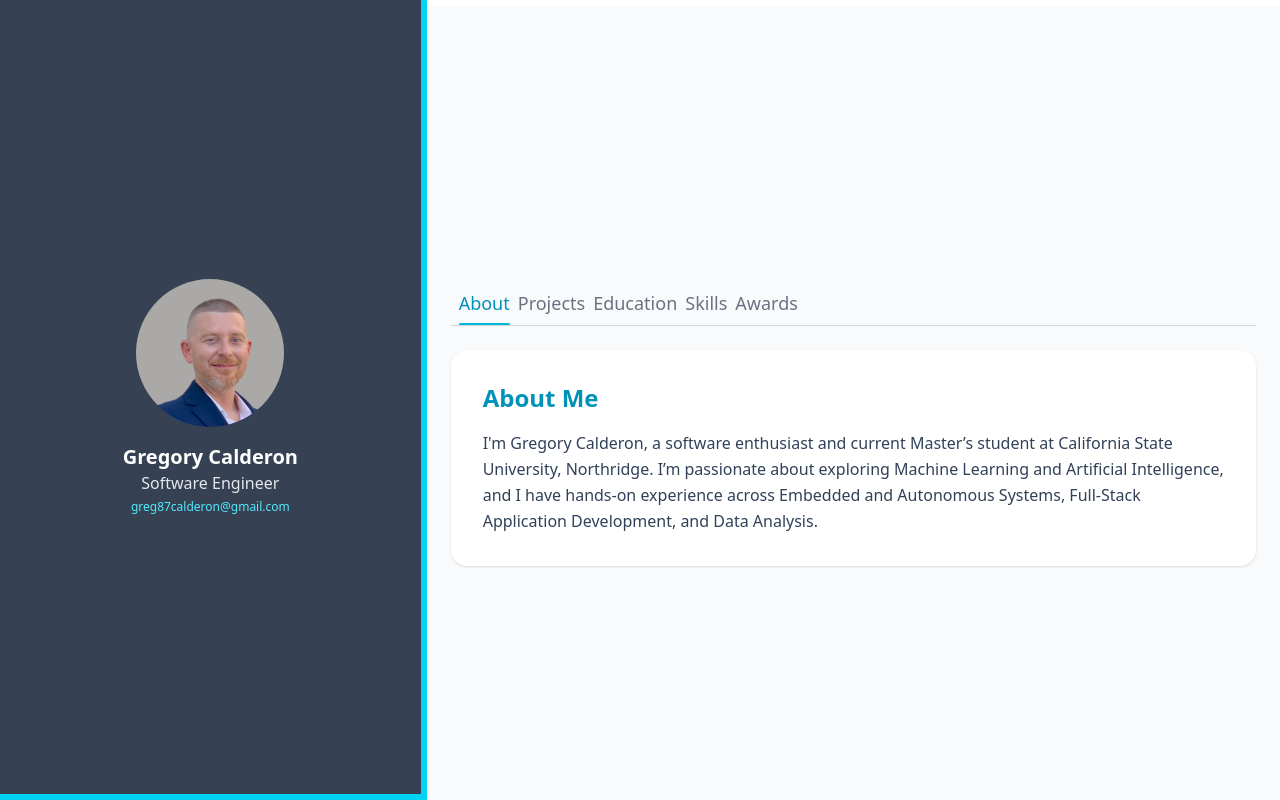
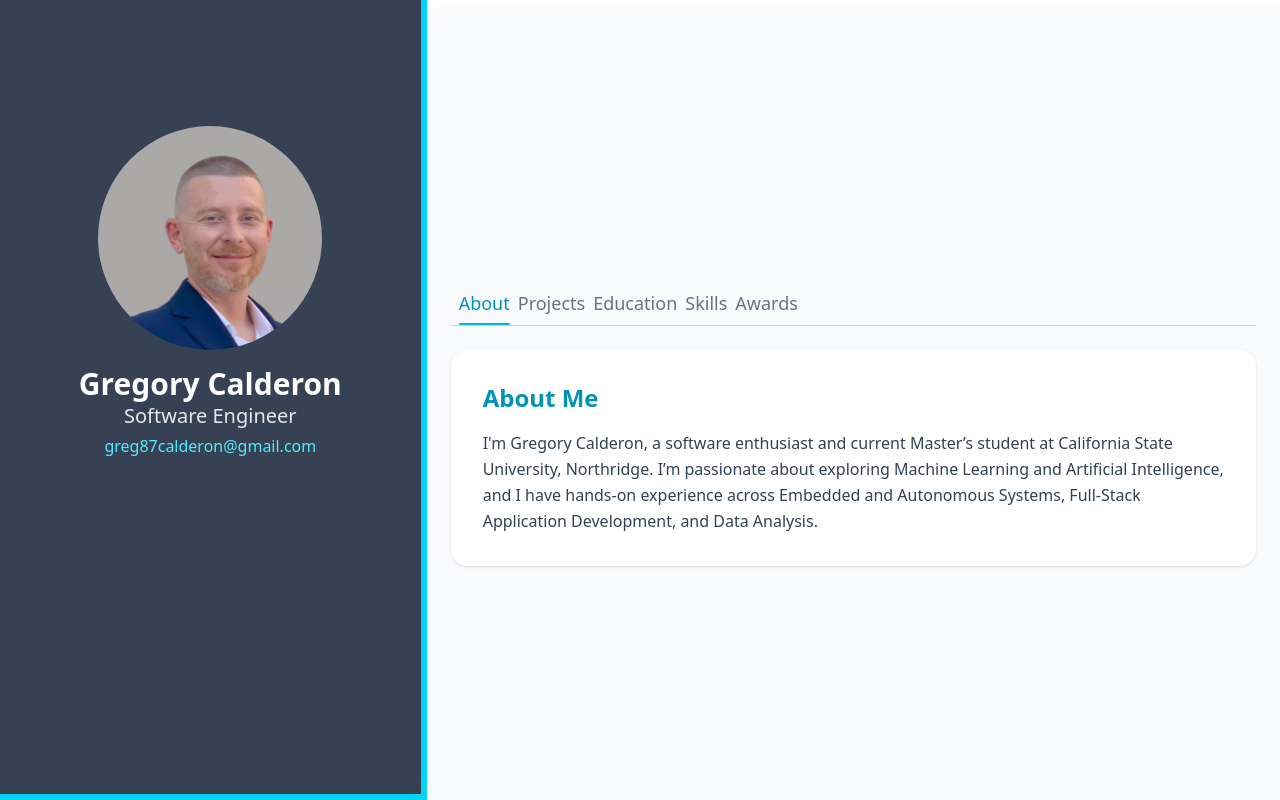
Before and after one commit to greg-of-Earth/greg-of-Earth_portfolio, a Next.js app: page / in a window 1280 px wide. Built offline with nearby package versions, Linux system fonts and the light colour scheme.

Commit message:
large screens

```diff
--- a/src/components/Sidebar.tsx
+++ b/src/components/Sidebar.tsx
@@ -7,24 +7,24 @@ interface SidebarProps {
 const Sidebar: React.FC<SidebarProps> = ({ className }) => {
   return (
     <aside className={`flex-shrink-0 h-[35vh] flex items-center md:h-screen w-full md:w-1/3 bg-gray-700 border-b-6 md:border-r-6 border-cyan-400 flex items-center justify-center relative ${className || ""}`}>
-        <div className="flex flex-col items-center text-center">
+        <div className="flex flex-col items-center text-center md:mb-[50%]">
             <Image
                 src="/profile.jpg"
                 alt="Profile"
                 width={148}
                 height={148}
-                className="rounded-full mb-4"
+                className="rounded-full mb-4 md:w-48 md:h-48 lg:w-56 lg:h-56"
             />
 
-            <h2 className="text-xl font-semibold text-white">
+            <h2 className="text-xl font-semibold text-white md:text-2xl lg:text-3xl">
                 Gregory Calderon
             </h2>
-            <p className="text-md text-gray-200">
+            <p className="text-md text-gray-200 md:text-lg lg:text-xl">
                 Software Engineer
             </p>
             <a
                 href="mailto:greg87calderon@gmail.com"
-                className="text-xs text-cyan-300 hover:text-cyan-400 transition-colors mt-1">
+                className="text-xs text-cyan-300 hover:text-cyan-400 transition-colors mt-1 md:text-sm lg:text-base">
                 greg87calderon@gmail.com
             </a>
         </div>
```
